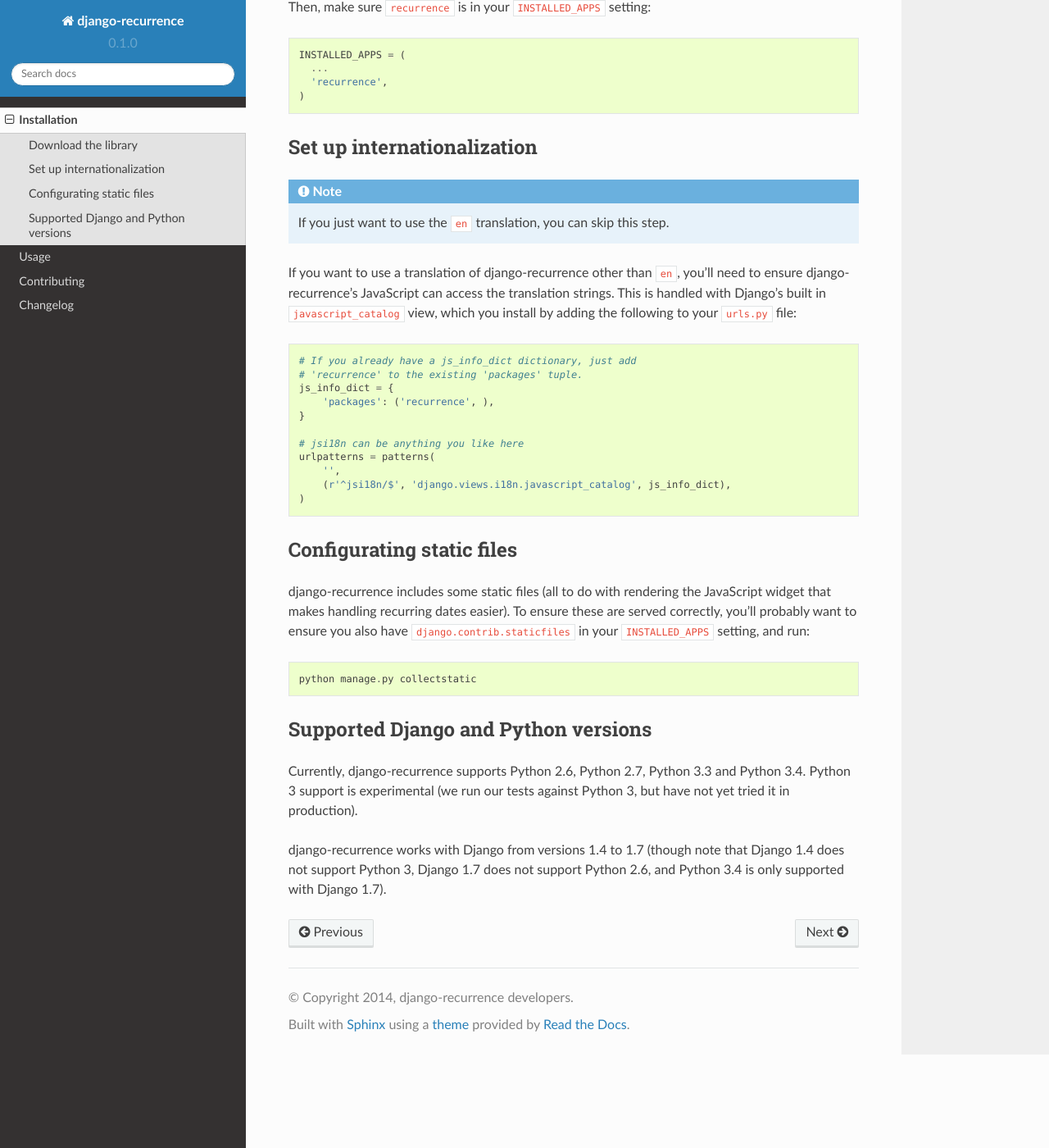
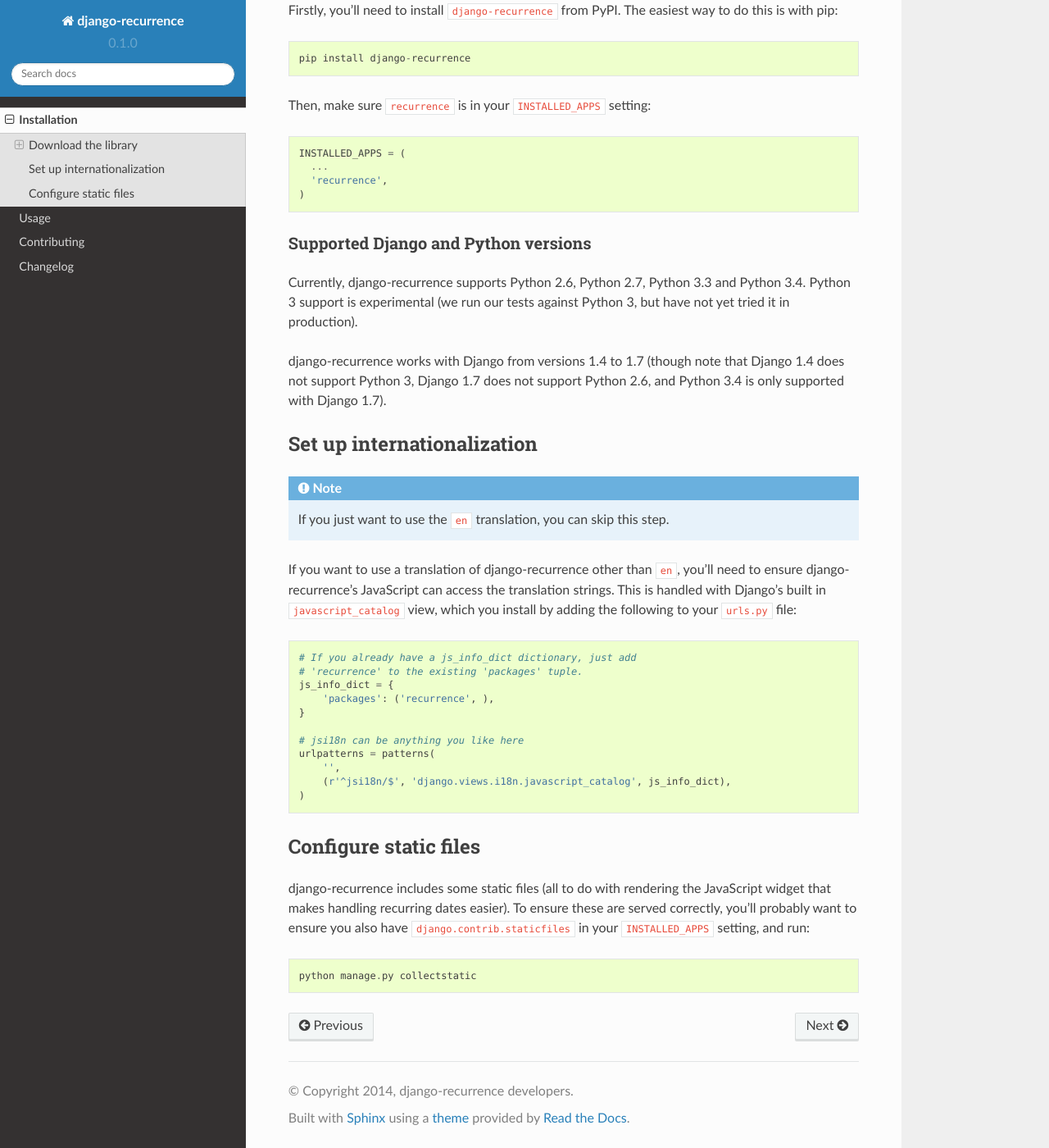
Before and after one commit to jazzband/django-recurrence, a Sphinx documentation site: the page built from docs/installation.rst, in a window 1280 px wide and 1400 px high, scrolled down 335 px. Shown: the whole window at 82% size. Built offline with Sphinx 7.4.7 and the Read the Docs theme 2.0.0, drawn with Linux system fonts in a browser that asks for light colours; part of the change alters nothing that is shown; some of the changed text lies outside the part shown.

Commit message:
Tidy up installation docs

```diff
--- a/docs/installation.rst
+++ b/docs/installation.rst
@@ -2,6 +2,10 @@
 
 Installation
 ============
+
+.. contents::
+   :local:
+
 
 Download the library
 --------------------
@@ -19,6 +23,18 @@ Then, make sure ``recurrence`` is in your ``INSTALLED_APPS`` setting:
       ...
       'recurrence',
     )
+
+Supported Django and Python versions
+^^^^^^^^^^^^^^^^^^^^^^^^^^^^^^^^^^^^
+
+Currently, django-recurrence supports Python 2.6, Python 2.7, Python
+3.3 and Python 3.4. Python 3 support is experimental (we run our
+tests against Python 3, but have not yet tried it in production).
+
+django-recurrence works with Django from versions 1.4 to 1.7 (though
+note that Django 1.4 does not support Python 3, Django 1.7 does not
+support Python 2.6, and Python 3.4 is only supported with Django
+1.7).
 
 Set up internationalization
 ---------------------------
@@ -49,8 +65,8 @@ following to your ``urls.py`` file:
     )
 
 
-Configurating static files
---------------------------
+Configure static files
+----------------------
 
 django-recurrence includes some static files (all to do with
 rendering the JavaScript widget that makes handling recurring dates
@@ -59,15 +75,3 @@ to ensure you also have ``django.contrib.staticfiles`` in your
 ``INSTALLED_APPS`` setting, and run::
 
     python manage.py collectstatic
-
-Supported Django and Python versions
-------------------------------------
-
-Currently, django-recurrence supports Python 2.6, Python 2.7, Python
-3.3 and Python 3.4. Python 3 support is experimental (we run our
-tests against Python 3, but have not yet tried it in production).
-
-django-recurrence works with Django from versions 1.4 to 1.7 (though
-note that Django 1.4 does not support Python 3, Django 1.7 does not
-support Python 2.6, and Python 3.4 is only supported with Django
-1.7).
```
